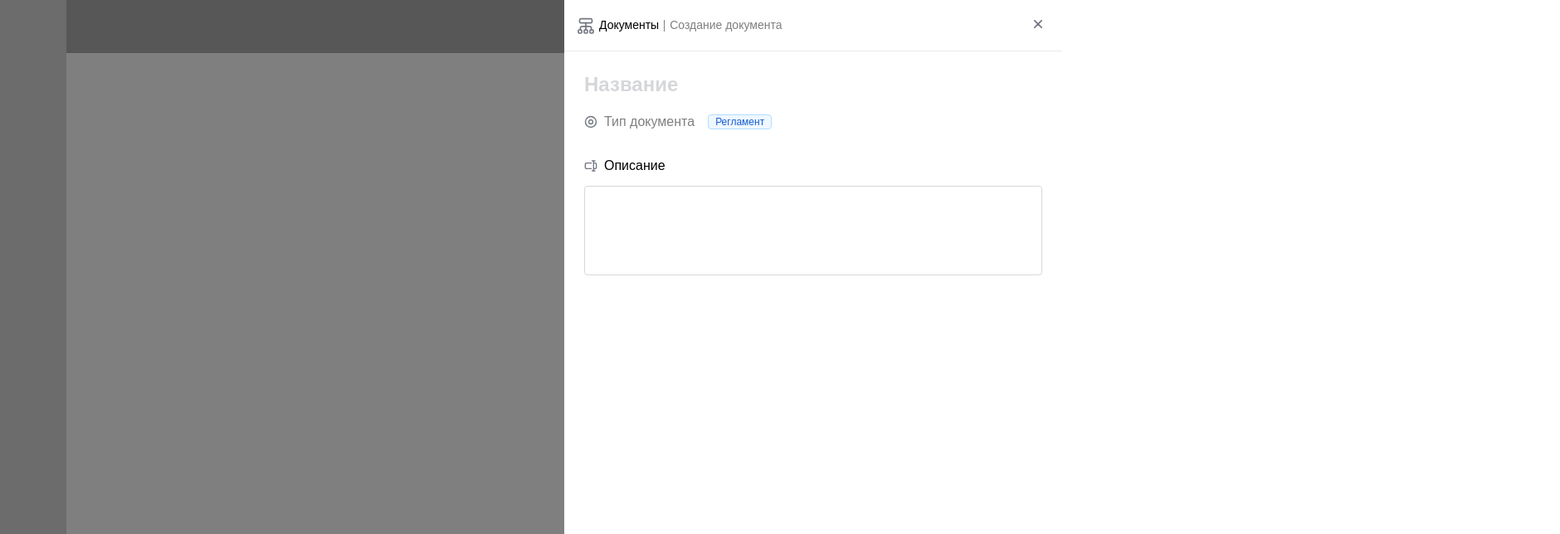
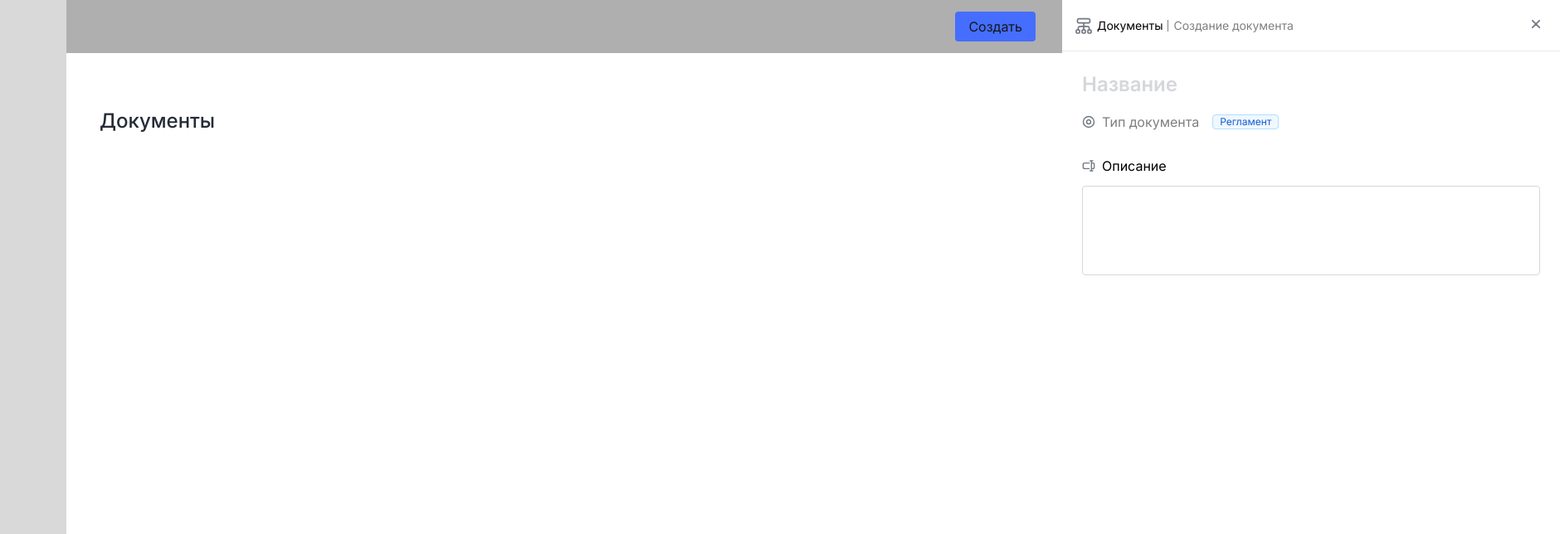
Before and after one commit to SadBatya/evolution-test-project, a Next.js app: page / in a window 1280 px wide. Shown: the top 644 px of the page at 83% size, 1880 px wide, since content can reach past the window. Built offline with nearby package versions, Linux system fonts and the light colour scheme.

Commit message:
feat: added fonts

```diff
--- a/src/app/globals.css
+++ b/src/app/globals.css
@@ -22,7 +22,7 @@
 body {
   background: var(--background);
   color: var(--foreground);
-  font-family: Arial, Helvetica, sans-serif;
+  font-family: "Inter", sans-serif;
 }
 
 input,
--- a/src/app/layout.tsx
+++ b/src/app/layout.tsx
@@ -1,18 +1,13 @@
 import type { Metadata } from "next";
-import { Geist, Geist_Mono } from "next/font/google";
+import { Inter } from "next/font/google";
 import "./globals.css";
 import { Header, Navigation } from "@/widgets";
 import { Providers } from "@/widgets/Providers/Providers";
 import { CreateDocument } from "@/entities/createDocument/createDocument";
 import { Backdrop } from "@/shared/ui";
 
-const geistSans = Geist({
-  variable: "--font-geist-sans",
-  subsets: ["latin"],
-});
-
-const geistMono = Geist_Mono({
-  variable: "--font-geist-mono",
+const inter = Inter({
+  variable: "--font-inter",
   subsets: ["latin"],
 });
 
@@ -29,7 +24,7 @@ export default function RootLayout({
   return (
     <html lang="ru">
       <body
-        className={`${geistSans.variable} ${geistMono.variable} antialiased relative overflow-hidden`}
+        className={`${inter.variable} antialiased relative overflow-hidden`}
       >
         <Providers>
           <Header />
--- a/src/app/page.tsx
+++ b/src/app/page.tsx
@@ -1,7 +1,7 @@
 export default function Home() {
   return (
-    <section className="w-full h-screen bg-white">
-
+    <section className="w-full h-screen bg-white pt-[128px] pl-[120px]">
+      <h1 className="text-[#252B37] text-[24px] font-medium">Документы</h1>
     </section>
   );
 }
--- a/src/entities/store/modalSlice.ts
+++ b/src/entities/store/modalSlice.ts
@@ -1,7 +1,7 @@
 import { createSlice } from "@reduxjs/toolkit";
 
 const initialState = {
-  isOpen: true,
+  isOpen: false,
 };
 
 export const modalSlice = createSlice({
```
